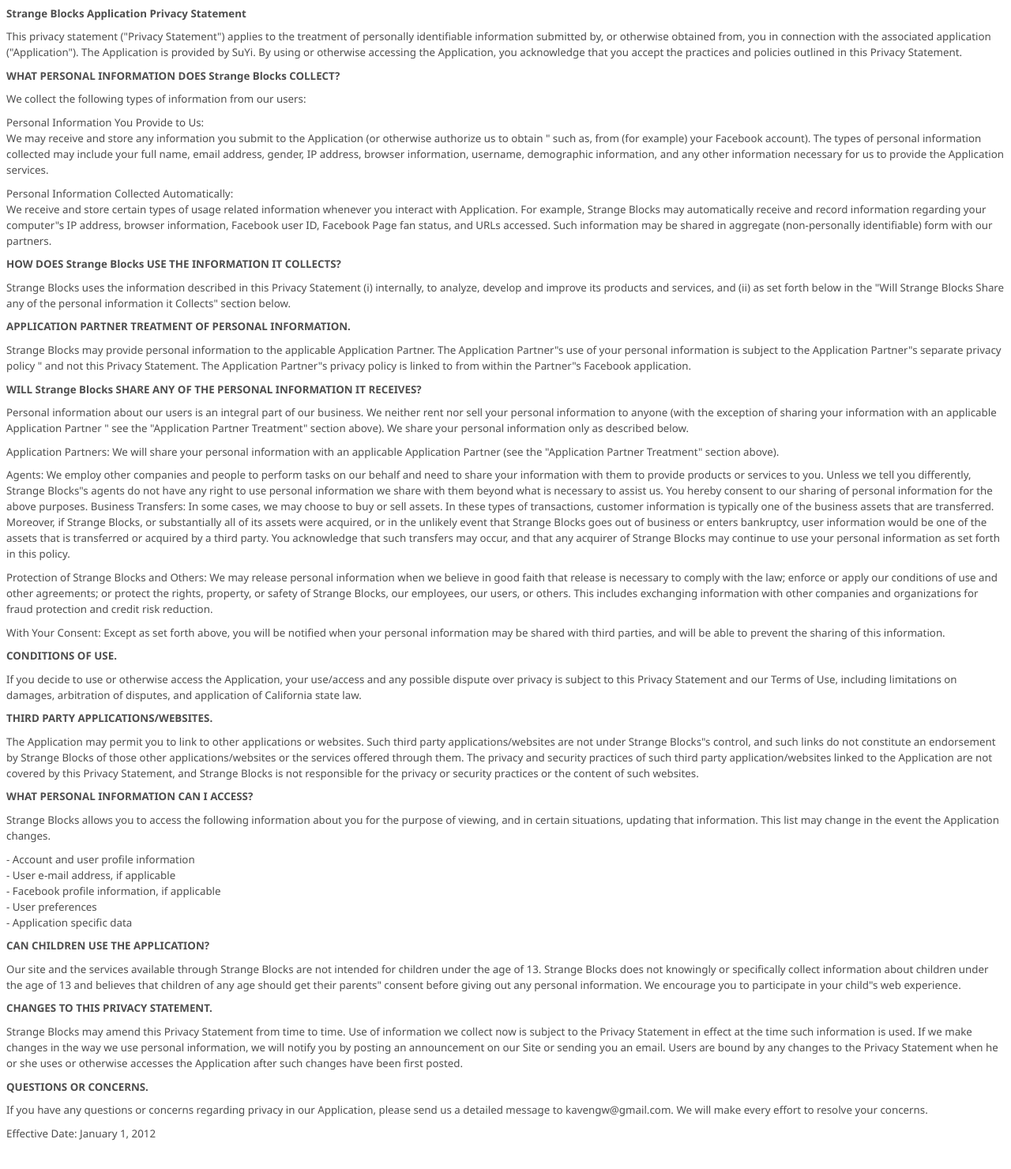
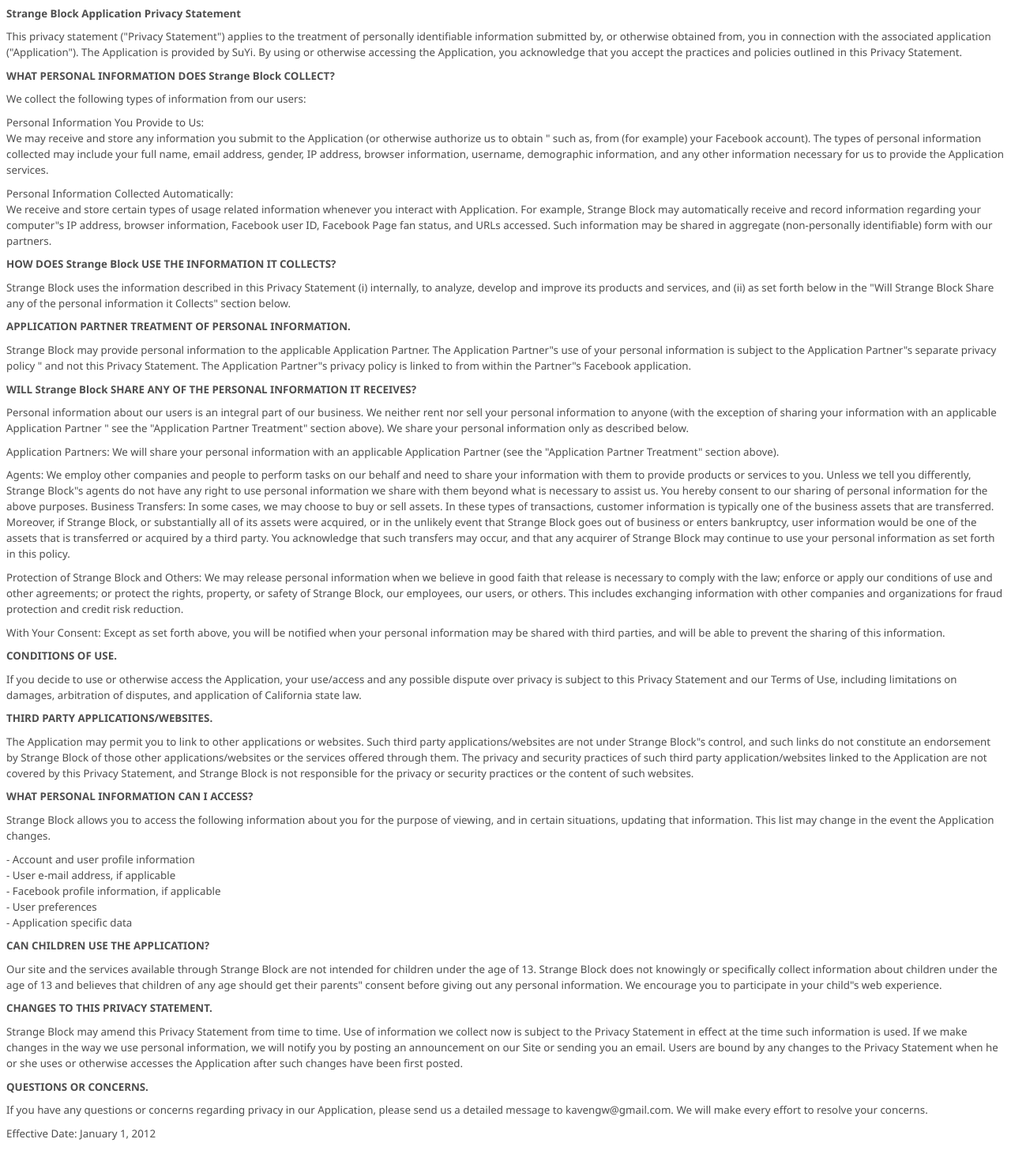
Before and after one commit to CSJL-Game/csjlgame.github.io, a plain HTML site: page index.html in a window 1280 px wide. Shown: the part 57-1537 px from the top of the page at 79% size. Drawn offline with Linux system fonts and the light colour scheme.

Commit message:
Adjustment

```diff
--- a/index.html
+++ b/index.html
@@ -523,7 +523,7 @@ mso-ansi-language:EN-US">Privacy Policy<o:p></o:p></span></b></p>
 <p class="MsoNormal" style="margin-top:7.2pt;margin-right:0cm;margin-bottom:3.6pt;
 margin-left:0cm;line-height:150%"><b><span lang="EN-US" style="font-size:10.0pt;
 mso-bidi-font-size:11.0pt;line-height:150%;font-family:&quot;Segoe UI&quot;,&quot;sans-serif&quot;;
-mso-fareast-font-family:&quot;Times New Roman&quot;;color:#4E4E4E;mso-ansi-language:EN-US">Strange Blocks
+mso-fareast-font-family:&quot;Times New Roman&quot;;color:#4E4E4E;mso-ansi-language:EN-US">Strange Block
 Application Privacy Statement </span></b><span lang="EN-US" style="font-size:
 10.0pt;line-height:150%;font-family:&quot;Segoe UI&quot;,&quot;sans-serif&quot;;mso-fareast-font-family:
 &quot;Times New Roman&quot;;color:#4E4E4E;mso-ansi-language:EN-US"><o:p></o:p></span></p>
@@ -542,7 +542,7 @@ accept the practices and policies outlined in this Privacy Statement. <o:p></o:p
 margin-left:0cm;line-height:150%"><b><span lang="EN-US" style="font-size:10.0pt;
 mso-bidi-font-size:11.0pt;line-height:150%;font-family:&quot;Segoe UI&quot;,&quot;sans-serif&quot;;
 mso-fareast-font-family:&quot;Times New Roman&quot;;color:#4E4E4E;mso-ansi-language:EN-US">WHAT
-PERSONAL INFORMATION DOES Strange Blocks COLLECT? </span></b><span lang="EN-US" style="font-size:10.0pt;line-height:150%;font-family:&quot;Segoe UI&quot;,&quot;sans-serif&quot;;
+PERSONAL INFORMATION DOES Strange Block COLLECT? </span></b><span lang="EN-US" style="font-size:10.0pt;line-height:150%;font-family:&quot;Segoe UI&quot;,&quot;sans-serif&quot;;
 mso-fareast-font-family:&quot;Times New Roman&quot;;color:#4E4E4E;mso-ansi-language:EN-US"><o:p></o:p></span></p>
 
 <p class="MsoNormal" style="margin-top:7.2pt;margin-right:0cm;margin-bottom:3.6pt;
@@ -568,7 +568,7 @@ line-height:150%;font-family:&quot;Segoe UI&quot;,&quot;sans-serif&quot;;mso-far
 &quot;Times New Roman&quot;;color:#4E4E4E;mso-ansi-language:EN-US">Personal Information
 Collected Automatically:<br>
 We receive and store certain types of usage related information whenever you
-interact with Application. For example, Strange Blocks may automatically receive and
+interact with Application. For example, Strange Block may automatically receive and
 record information regarding your computer"s IP address, browser information, <span class="SpellE">Facebook</span> user ID, <span class="SpellE">Facebook</span> Page
 fan status, and URLs accessed. Such information may be shared in aggregate
 (non-personally identifiable) form with our partners. <o:p></o:p></span></p>
@@ -577,16 +577,16 @@ fan status, and URLs accessed. Such information may be shared in aggregate
 margin-left:0cm;line-height:150%"><b><span lang="EN-US" style="font-size:10.0pt;
 mso-bidi-font-size:11.0pt;line-height:150%;font-family:&quot;Segoe UI&quot;,&quot;sans-serif&quot;;
 mso-fareast-font-family:&quot;Times New Roman&quot;;color:#4E4E4E;mso-ansi-language:EN-US">HOW
-DOES Strange Blocks USE THE INFORMATION IT COLLECTS? </span></b><span lang="EN-US" style="font-size:10.0pt;line-height:150%;font-family:&quot;Segoe UI&quot;,&quot;sans-serif&quot;;
+DOES Strange Block USE THE INFORMATION IT COLLECTS? </span></b><span lang="EN-US" style="font-size:10.0pt;line-height:150%;font-family:&quot;Segoe UI&quot;,&quot;sans-serif&quot;;
 mso-fareast-font-family:&quot;Times New Roman&quot;;color:#4E4E4E;mso-ansi-language:EN-US"><o:p></o:p></span></p>
 
 <p class="MsoNormal" style="margin-top:7.2pt;margin-right:0cm;margin-bottom:3.6pt;
 margin-left:0cm;line-height:150%"><span lang="EN-US" style="font-size:10.0pt;
 line-height:150%;font-family:&quot;Segoe UI&quot;,&quot;sans-serif&quot;;mso-fareast-font-family:
-&quot;Times New Roman&quot;;color:#4E4E4E;mso-ansi-language:EN-US">Strange Blocks uses the
+&quot;Times New Roman&quot;;color:#4E4E4E;mso-ansi-language:EN-US">Strange Block uses the
 information described in this Privacy Statement (<span class="SpellE">i</span>)
 internally, to analyze, develop and improve its products and services, and (ii)
-as set forth below in the "Will Strange Blocks Share any of the personal information
+as set forth below in the "Will Strange Block Share any of the personal information
 it Collects" section below. <o:p></o:p></span></p>
 
 <p class="MsoNormal" style="margin-top:7.2pt;margin-right:0cm;margin-bottom:3.6pt;
@@ -599,7 +599,7 @@ mso-fareast-font-family:&quot;Times New Roman&quot;;color:#4E4E4E;mso-ansi-langu
 <p class="MsoNormal" style="margin-top:7.2pt;margin-right:0cm;margin-bottom:3.6pt;
 margin-left:0cm;line-height:150%"><span lang="EN-US" style="font-size:10.0pt;
 line-height:150%;font-family:&quot;Segoe UI&quot;,&quot;sans-serif&quot;;mso-fareast-font-family:
-&quot;Times New Roman&quot;;color:#4E4E4E;mso-ansi-language:EN-US">Strange Blocks may provide
+&quot;Times New Roman&quot;;color:#4E4E4E;mso-ansi-language:EN-US">Strange Block may provide
 personal information to the applicable Application Partner. The Application
 Partner"s use of your personal information is subject to the Application
 Partner"s separate privacy policy " and not this Privacy Statement. The
@@ -609,7 +609,7 @@ Application Partner"s privacy policy is linked to from within the Partner"s <spa
 margin-left:0cm;line-height:150%"><b><span lang="EN-US" style="font-size:10.0pt;
 mso-bidi-font-size:11.0pt;line-height:150%;font-family:&quot;Segoe UI&quot;,&quot;sans-serif&quot;;
 mso-fareast-font-family:&quot;Times New Roman&quot;;color:#4E4E4E;mso-ansi-language:EN-US">WILL
-Strange Blocks SHARE ANY OF THE PERSONAL INFORMATION IT RECEIVES? </span></b><span lang="EN-US" style="font-size:10.0pt;line-height:150%;font-family:&quot;Segoe UI&quot;,&quot;sans-serif&quot;;
+Strange Block SHARE ANY OF THE PERSONAL INFORMATION IT RECEIVES? </span></b><span lang="EN-US" style="font-size:10.0pt;line-height:150%;font-family:&quot;Segoe UI&quot;,&quot;sans-serif&quot;;
 mso-fareast-font-family:&quot;Times New Roman&quot;;color:#4E4E4E;mso-ansi-language:EN-US"><o:p></o:p></span></p>
 
 <p class="MsoNormal" style="margin-top:7.2pt;margin-right:0cm;margin-bottom:3.6pt;
@@ -635,27 +635,27 @@ line-height:150%;font-family:&quot;Segoe UI&quot;,&quot;sans-serif&quot;;mso-far
 &quot;Times New Roman&quot;;color:#4E4E4E;mso-ansi-language:EN-US">Agents: We employ
 other companies and people to perform tasks on our behalf and need to share
 your information with them to provide products or services to you. Unless we
-tell you differently, <span class="SpellE">Strange Blocks"s</span> agents do not have
+tell you differently, <span class="SpellE">Strange Block"s</span> agents do not have
 any right to use personal information we share with them beyond what is
 necessary to assist us. You hereby consent to our sharing of personal
 information for the above purposes. Business Transfers: In some cases, we may
 choose to buy or sell assets. In these types of transactions, customer
 information is typically one of the business assets that are transferred.
-Moreover, if Strange Blocks, or substantially all of its assets were acquired, or in
-the unlikely event that Strange Blocks goes out of business or enters bankruptcy,
+Moreover, if Strange Block, or substantially all of its assets were acquired, or in
+the unlikely event that Strange Block goes out of business or enters bankruptcy,
 user information would be one of the assets that is transferred or acquired by
 a third party. You acknowledge that such transfers may occur, and that any
-acquirer of Strange Blocks may continue to use your personal information as set
+acquirer of Strange Block may continue to use your personal information as set
 forth in this policy. <o:p></o:p></span></p>
 
 <p class="MsoNormal" style="margin-top:7.2pt;margin-right:0cm;margin-bottom:3.6pt;
 margin-left:0cm;line-height:150%"><span lang="EN-US" style="font-size:10.0pt;
 line-height:150%;font-family:&quot;Segoe UI&quot;,&quot;sans-serif&quot;;mso-fareast-font-family:
-&quot;Times New Roman&quot;;color:#4E4E4E;mso-ansi-language:EN-US">Protection of Strange Blocks
+&quot;Times New Roman&quot;;color:#4E4E4E;mso-ansi-language:EN-US">Protection of Strange Block
 and Others: We may release personal information when we believe in good faith
 that release is necessary to comply with the law; enforce or apply our
 conditions of use and other agreements; or protect the rights, property, or
-safety of Strange Blocks, our employees, our users, or others. This includes
+safety of Strange Block, our employees, our users, or others. This includes
 exchanging information with other companies and organizations for fraud
 protection and credit risk reduction. <o:p></o:p></span></p>
 
@@ -695,11 +695,11 @@ margin-left:0cm;line-height:150%"><span lang="EN-US" style="font-size:10.0pt;
 line-height:150%;font-family:&quot;Segoe UI&quot;,&quot;sans-serif&quot;;mso-fareast-font-family:
 &quot;Times New Roman&quot;;color:#4E4E4E;mso-ansi-language:EN-US">The Application may
 permit you to link to other applications or websites. Such third party
-applications/websites are not under <span class="SpellE">Strange Blocks"s</span>
-control, and such links do not constitute an endorsement by Strange Blocks of those
+applications/websites are not under <span class="SpellE">Strange Block"s</span>
+control, and such links do not constitute an endorsement by Strange Block of those
 other applications/websites or the services offered through them. The privacy
 and security practices of such third party application/websites linked to the
-Application are not covered by this Privacy Statement, and Strange Blocks is not
+Application are not covered by this Privacy Statement, and Strange Block is not
 responsible for the privacy or security practices or the content of such
 websites. <o:p></o:p></span></p>
 
@@ -713,7 +713,7 @@ mso-fareast-font-family:&quot;Times New Roman&quot;;color:#4E4E4E;mso-ansi-langu
 <p class="MsoNormal" style="margin-top:7.2pt;margin-right:0cm;margin-bottom:3.6pt;
 margin-left:0cm;line-height:150%"><span lang="EN-US" style="font-size:10.0pt;
 line-height:150%;font-family:&quot;Segoe UI&quot;,&quot;sans-serif&quot;;mso-fareast-font-family:
-&quot;Times New Roman&quot;;color:#4E4E4E;mso-ansi-language:EN-US">Strange Blocks allows you
+&quot;Times New Roman&quot;;color:#4E4E4E;mso-ansi-language:EN-US">Strange Block allows you
 to access the following information about you for the purpose of viewing, and
 in certain situations, updating that information. This list may change in the
 event the Application changes. <o:p></o:p></span></p>
@@ -740,8 +740,8 @@ CHILDREN USE THE APPLICATION? </span></b><span lang="EN-US" style="font-size:
 margin-left:0cm;line-height:150%"><span lang="EN-US" style="font-size:10.0pt;
 line-height:150%;font-family:&quot;Segoe UI&quot;,&quot;sans-serif&quot;;mso-fareast-font-family:
 &quot;Times New Roman&quot;;color:#4E4E4E;mso-ansi-language:EN-US">Our site and the
-services available through Strange Blocks are not intended for children under the
-age of 13. Strange Blocks does not knowingly or specifically collect information
+services available through Strange Block are not intended for children under the
+age of 13. Strange Block does not knowingly or specifically collect information
 about children under the age of 13 and believes that children of any age should
 get their parents" consent before giving out any personal information. We
 encourage you to participate in your child"s web experience. <o:p></o:p></span></p>
@@ -757,7 +757,7 @@ line-height:150%;font-family:&quot;Segoe UI&quot;,&quot;sans-serif&quot;;mso-far
 <p class="MsoNormal" style="margin-top:7.2pt;margin-right:0cm;margin-bottom:3.6pt;
 margin-left:0cm;line-height:150%"><span lang="EN-US" style="font-size:10.0pt;
 line-height:150%;font-family:&quot;Segoe UI&quot;,&quot;sans-serif&quot;;mso-fareast-font-family:
-&quot;Times New Roman&quot;;color:#4E4E4E;mso-ansi-language:EN-US">Strange Blocks may amend
+&quot;Times New Roman&quot;;color:#4E4E4E;mso-ansi-language:EN-US">Strange Block may amend
 this Privacy Statement from time to time. Use of information we collect now is
 subject to the Privacy Statement in effect at the time such information is
 used. If we make changes in the way we use personal information, we will notify
```
